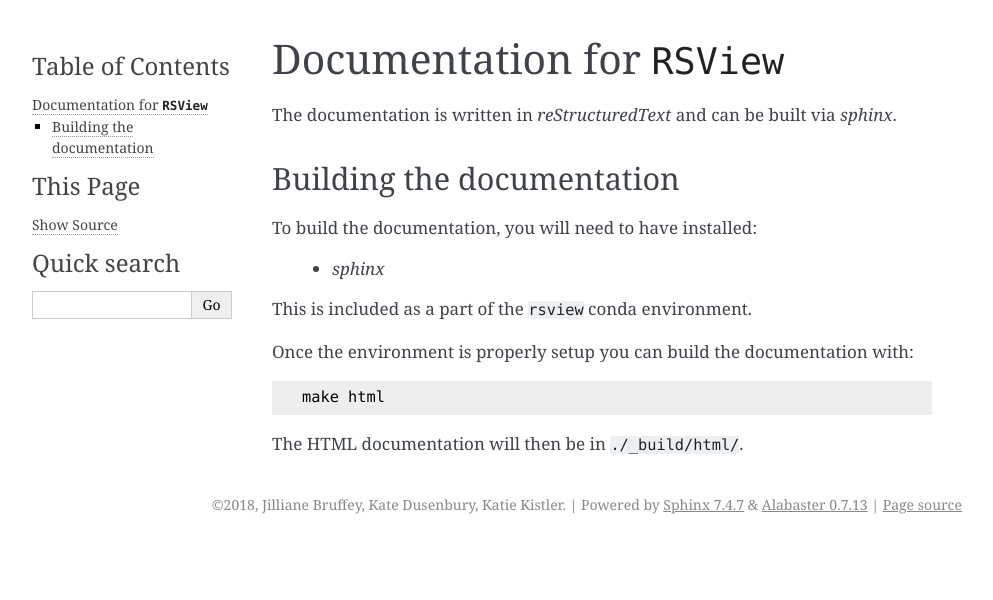
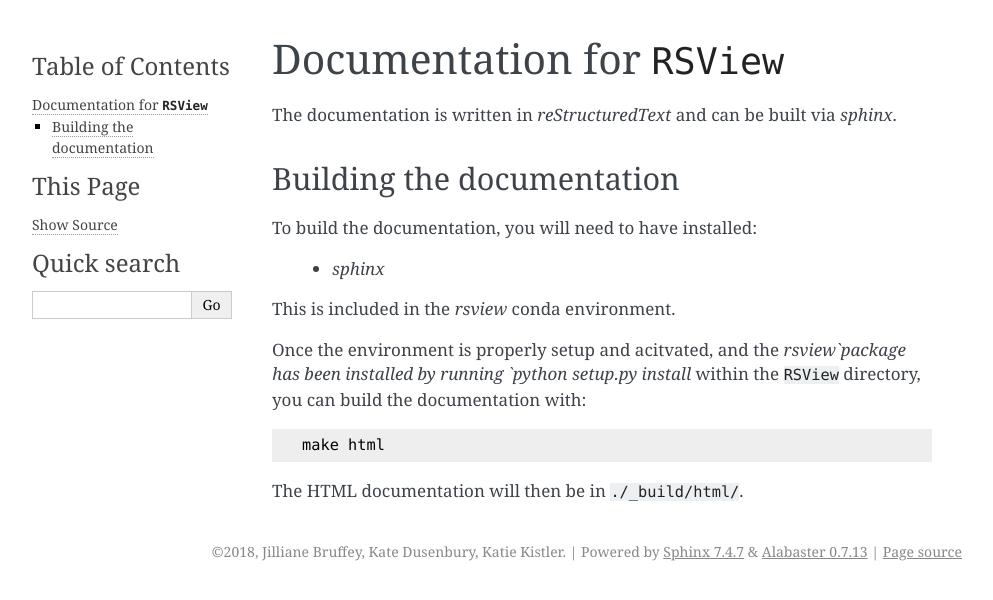
Before and after one commit to khdcrawford/RSView, a Sphinx documentation site: the page built from docs/README.rst, in a window 1280 px wide. Shown: the top 600 px of the page, without its empty margins (148-1141 px from the left). Built offline with Sphinx 7.4.7, drawn with Linux system fonts in a browser that asks for light colours.

Commit message:
Clarified docs readme

```diff
--- a/docs/README.rst
+++ b/docs/README.rst
@@ -10,9 +10,9 @@
 
   * `sphinx`
 
-This is included as a part of the ``rsview`` conda environment.
+This is included in the `rsview` conda environment.
 
-Once the environment is properly setup you can build the documentation with::
+Once the environment is properly setup and acitvated, and the `rsview`package  has been installed by running `python setup.py install` within the ``RSView`` directory, you can build the documentation with::
 
     make html
 
```
